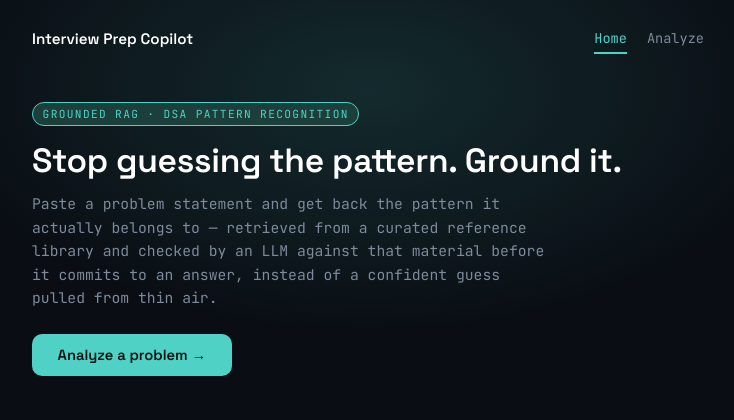
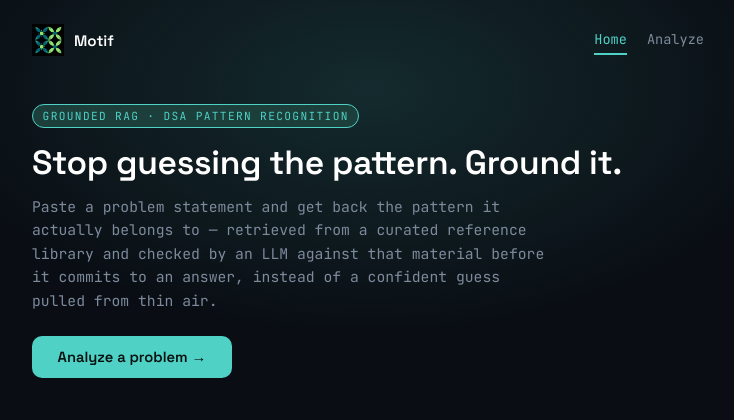
Before and after one commit to yashi-create/interview-prep, a FastAPI app: page / in a window 1280 px wide. Shown: the top 420 px of the page, without its empty margins (272-1006 px from the left). Run offline with FastAPI, Linux system fonts and the light colour scheme.

Commit message:
added logo

```diff
--- a/static/style.css
+++ b/static/style.css
@@ -426,6 +426,19 @@ button:disabled {
     font-size: 0.75rem;
 }
 
+.brand {
+    display: flex;
+    align-items: center;
+    gap: 10px;
+    text-decoration: none;
+}
+
+.brand img {
+    width: 32px;
+    height: 32px;
+    object-fit: contain;
+}
+
 /* Tablet */
 @media (max-width: 768px) {
     .navbar { padding: 1.25rem 1.25rem 0; }
--- a/templates/_nav.html
+++ b/templates/_nav.html
@@ -1,5 +1,8 @@
 <nav class="navbar">
-    <a class="brand" href="/">Interview Prep Copilot</a>
+    <a class="brand" href="/">
+        <img src="/static/logo.png" alt="Interview Prep Copilot">
+        <span>Motif</span>
+    </a>
     <div class="nav-links">
         <a href="/" class="nav-link{{ ' nav-link--active' if active == 'home' else '' }}">Home</a>
         <a href="/analyze" class="nav-link{{ ' nav-link--active' if active == 'analyze' else '' }}">Analyze</a>
--- a/templates/analyze.html
+++ b/templates/analyze.html
@@ -3,7 +3,8 @@
 <head>
     <meta charset="UTF-8">
     <meta name="viewport" content="width=device-width, initial-scale=1.0">
-    <title>Interview Prep Copilot</title>
+    <title>Motif</title>
+    <link rel="icon" type="image/png" href="/static/logo.png">
     <script src="https://unpkg.com/htmx.org@2.0.2"></script>
     <link rel="preconnect" href="https://fonts.googleapis.com">
     <link href="https://fonts.googleapis.com/css2?family=JetBrains+Mono:wght@400;500;600;700&family=Space+Grotesk:wght@500;600;700&display=swap" rel="stylesheet">
--- a/templates/home.html
+++ b/templates/home.html
@@ -3,7 +3,8 @@
 <head>
     <meta charset="UTF-8">
     <meta name="viewport" content="width=device-width, initial-scale=1.0">
-    <title>Interview Prep Copilot</title>
+    <title>Motif</title>
+    <link rel="icon" type="image/png" href="/static/logo.png">
     <link rel="preconnect" href="https://fonts.googleapis.com">
     <link href="https://fonts.googleapis.com/css2?family=JetBrains+Mono:wght@400;500;600;700&family=Space+Grotesk:wght@500;600;700&display=swap" rel="stylesheet">
     <link rel="stylesheet" href="{{ url_for('static', path='style.css') }}">
```
Also changed, not shown: static/logo.png (added).
